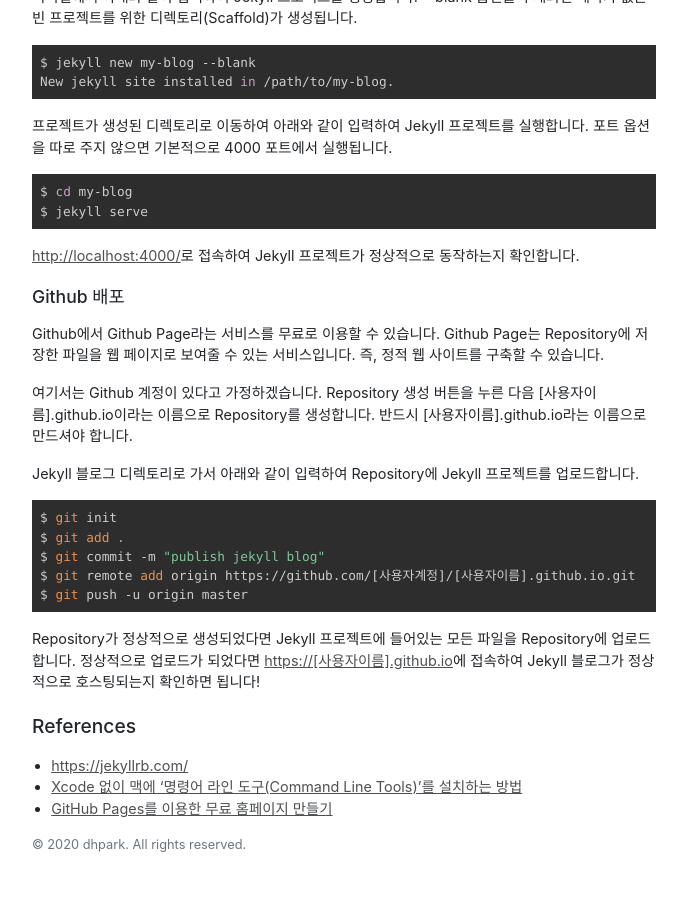
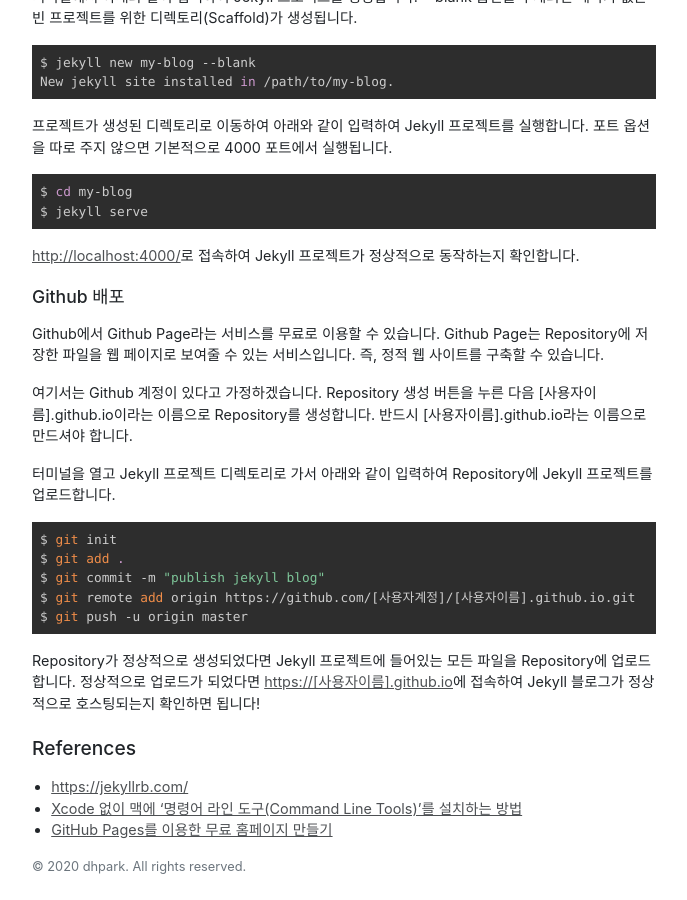
Before and after one commit to daehopark/simplog-jekyll-theme, a Jekyll site: the page built from _posts/2020-07-01-Jekyll 블로그 시작하기 1: 개발 환경 구축 및 Github 배포.md, in a window 1280 px wide and 900 px high, scrolled down 1410 px. Shown: the whole window, without its empty margins (296-983 px from the left). Built offline with Jekyll 4.4.1, drawn with Linux system fonts in a browser that asks for light colours; before the commit the page ends 2289 px from its top, so only the background shows below that.

Commit message:
[publish] Jekyll 블로그 시작하기 1: 개발 환경 구축 및 Github 배포

````diff
--- a/_posts/2020-07-01-Jekyll 블로그 시작하기 1: 개발 환경 구축 및 Github 배포.md
+++ b/_posts/2020-07-01-Jekyll 블로그 시작하기 1: 개발 환경 구축 및 Github 배포.md
@@ -93,7 +93,7 @@ $ jekyll serve
 
 여기서는 `Github` 계정이 있다고 가정하겠습니다. `Repository` 생성 버튼을 누른 다음 `[사용자이름].github.io`이라는 이름으로 `Repository`를 생성합니다. 반드시 `[사용자이름].github.io`라는 이름으로 만드셔야 합니다.
 
-`Jekyll` 블로그 디렉토리로 가서 아래와 같이 입력하여 `Repository`에 `Jekyll` 프로젝트를 업로드합니다.
+터미널을 열고 `Jekyll` 프로젝트 디렉토리로 가서 아래와 같이 입력하여 `Repository`에 `Jekyll` 프로젝트를 업로드합니다.
 
 ```shell
 $ git init
````
